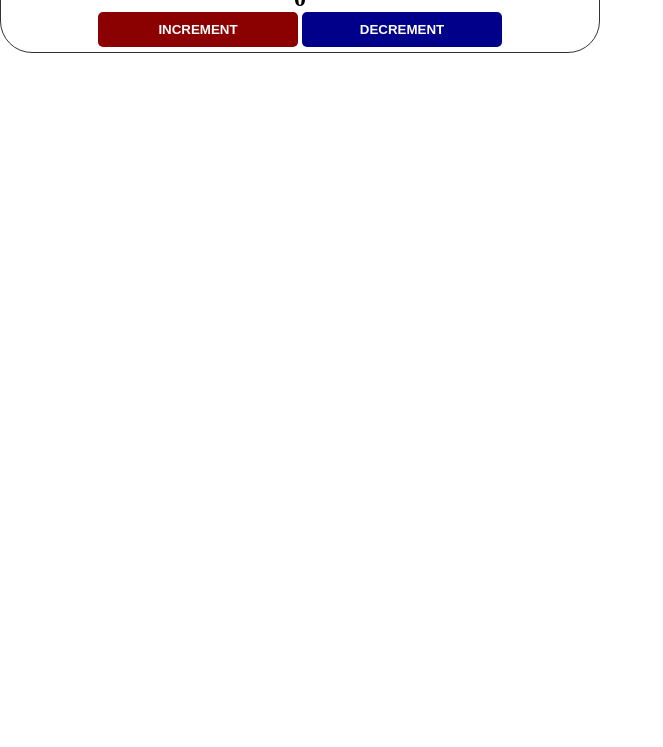
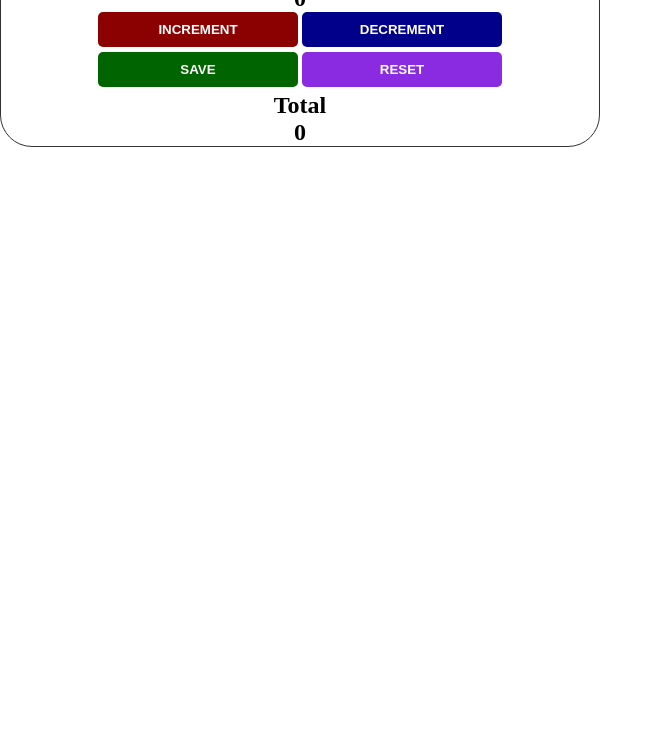
Before and after one commit to Abu-Bakar-Siddik-Arafat/Web-Front-End, a plain HTML site: page JS/index.html in a window 1280 px wide. Shown: the part 53-800 px from the top of the page, without its empty margins (0-663 px from the left). Drawn offline with Linux system fonts and the light colour scheme.

Commit message:
Counter Project
Increment decrement and reset using JS

```diff
--- a/JS/index.css
+++ b/JS/index.css
@@ -37,3 +37,22 @@ button{
     background: dodgerblue;
     cursor: pointer;
 }
+
+#save-btn{
+    background-color: darkgreen;
+}
+
+#save-btn:hover{
+    cursor: pointer;
+    background: dodgerblue;
+}
+#reset-btn{
+    background-color: blueviolet;
+}
+#reset-btn:hover{
+    cursor: pointer;
+    background: dodgerblue;
+}
+/* .total{
+    column:2
+} */
--- a/JS/index.html
+++ b/JS/index.html
@@ -14,8 +14,13 @@
         <h2 id="count-el" >0</h2>
         <button id="increment-btn" onclick="increment()">INCREMENT</button>
         <button id="deccrement-btn" onclick="decrement()">DECREMENT</button>
+        <button id="save-btn" onclick="save()">SAVE</button>
+        <button id="reset-btn" onclick="reset()">RESET</button>
         <script src="index.js"></script>
-
+       <section class="total">
+        <h2>Total</h2>
+       <h2 id="total-el">0</h2>
+    </section>
     </main>
 
 </body>
--- a/JS/index.js
+++ b/JS/index.js
@@ -1,5 +1,7 @@
 let countEl= document.getElementById("count-el")
+let toEl=document.getElementById("total-el")
 let count=0
+let tl=7
 function increment(){
     count+=1
     console.log(count)
@@ -11,3 +13,14 @@ function decrement(){
     console.log(count)
     countEl.innerText=count
 }
+
+function save(){
+
+    console.log(count)
+    toEl.innerText=count
+}
+
+function reset(){
+    count = 0
+    countEl.innerText=count
+}
```
